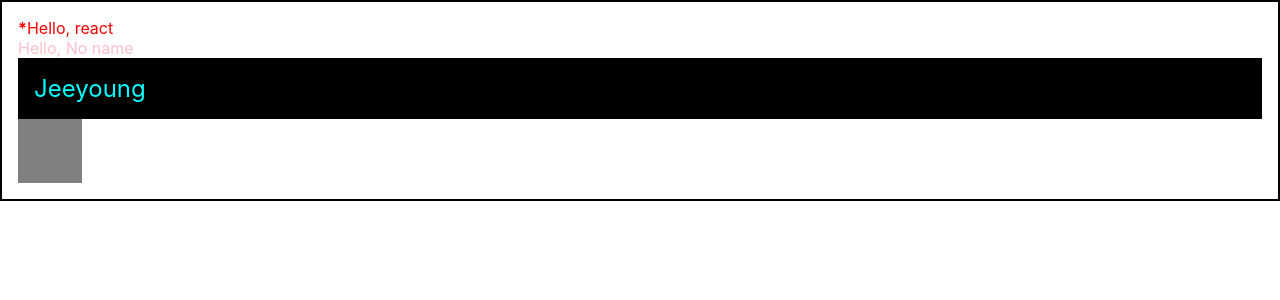
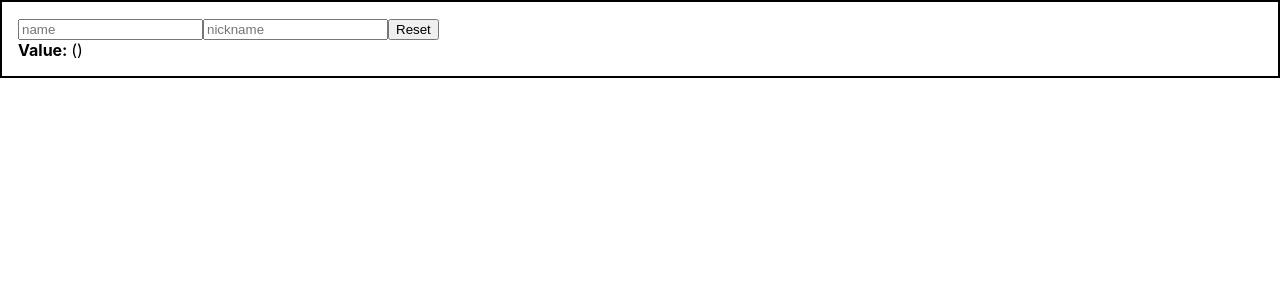
Before and after one commit to geekjeeyoung/React-Lecture-Materials, a React (Create React App) app: page / in a window 1280 px wide. Shown: the top 300 px of the page. Built offline with nearby package versions, Linux system fonts and the light colour scheme.

Commit message:
Lesson 2. 리액트에서 불변성을 지켜주어야만 컴포넌트 업데이트 성능 최적화를 제대로 할 수 있는 이유

```diff
--- a/src/App.js
+++ b/src/App.js
@@ -1,6 +1,5 @@
-import logo from "./logo.svg";
 import "./App.css";
-import Hello from "./Hello";
+import InputSample from "./InputSample";
 import Wrapper from "./Wrapper";
 
 function App() {
@@ -14,10 +13,7 @@ function App() {
 
   return (
     <Wrapper>
-      <Hello name="react" color="red" isSpecial />
-      <Hello color="pink" />
-      <div style={style}>{name}</div>
-      <div className="gray-box"></div>
+      <InputSample />
     </Wrapper>
   );
 }
--- /dev/null
+++ b/src/InputSample.js
@@ -0,0 +1,53 @@
+import React, { useRef, useState } from "react";
+
+function InputSample() {
+  const [inputs, setInputs] = useState({
+    name: "",
+    nickname: "",
+  });
+
+  const { name, nickname } = inputs;
+
+  const nameInput = useRef();
+
+  const onChange = (e) => {
+    const { value, name } = e.target;
+    setInputs({
+      ...inputs,
+      [name]: value,
+    });
+  };
+
+  const onReset = () => {
+    setInputs({
+      name: "",
+      nickname: "",
+    });
+    nameInput.current.focus();
+  };
+
+  return (
+    <div>
+      <input
+        name="name"
+        placeholder="name"
+        onChange={onChange}
+        value={name}
+        ref={nameInput}
+      />
+      <input
+        name="nickname"
+        placeholder="nickname"
+        onChange={onChange}
+        value={nickname}
+      />
+      <button onClick={onReset}>Reset</button>
+      <div>
+        <b>Value: </b>
+        {name} ({nickname})
+      </div>
+    </div>
+  );
+}
+
+export default InputSample;
```
Also changed, not shown: src/Counter.js (added, +22 -0 lines).
